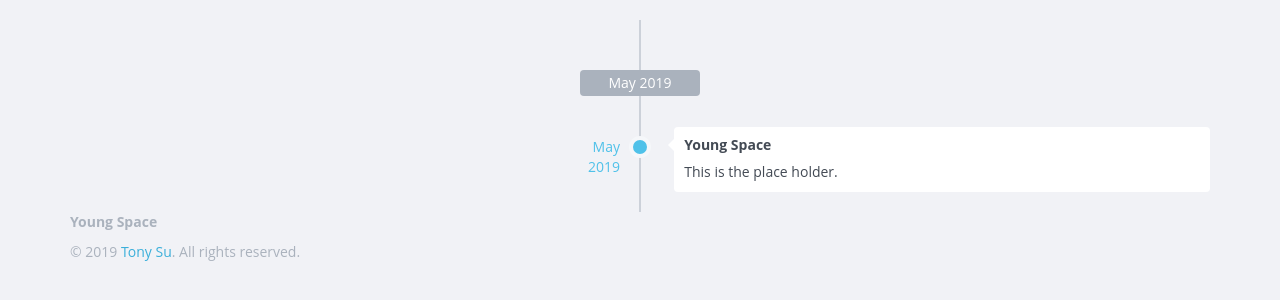
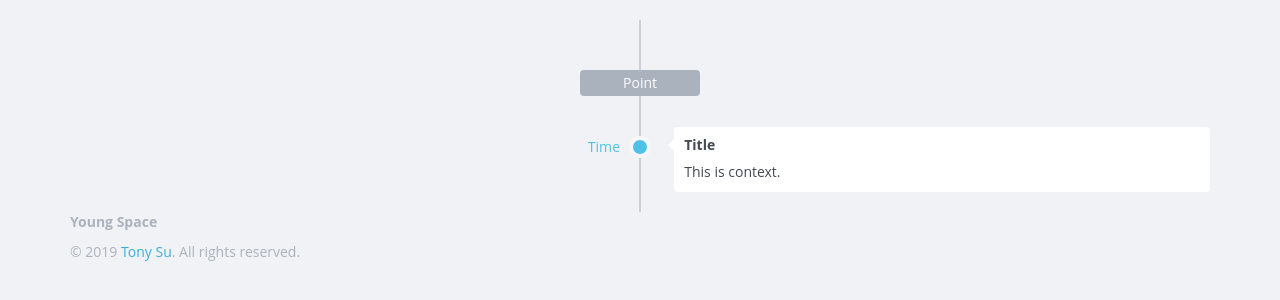
Before and after one commit to peitaosu/YoungSpace, a Django app: page /about in a window 1280 px wide. Shown: the part 52-352 px from the top of the page. Run offline with Django 3.2, Linux system fonts and the light colour scheme; some libraries are stand-ins or nearby versions; some web fonts are replaced.

Commit message:
remove context from template page

```diff
--- a/yspace/yspace/templates/about.html
+++ b/yspace/yspace/templates/about.html
@@ -7,19 +7,21 @@
             <div class="row">
                 <div class="col-md-12">
                     <div class="timeline">
+                        {% for event in events %}
                         <dl>
-                            <dt>May 2019</dt>
+                            <dt>{{ event.0 }}</dt>
                             <dd class="pos-right clearfix">
                                 <div class="circ"></div>
-                                <div class="time">May 2019</div>
+                                <div class="time">{{ event.1 }}</div>
                                 <div class="events">
                                     <div class="events-body">
-                                        <h4 class="events-heading">Young Space</h4>
-                                        <p>This is the place holder.</p>
+                                        <h4 class="events-heading">{{ event.2 }}</h4>
+                                        <p>{{ event.3 }}</p>
                                     </div>
                                 </div>
                             </dd>
                         </dl>
+                        {% endfor %}
                     </div>
                 </div>
             </div>
--- a/yspace/yspace/views.py
+++ b/yspace/yspace/views.py
@@ -31,6 +31,9 @@ def manage(request):
 
 def about(request):
     context = {}
+    context["events"] = [
+        ["Point", "Time", "Title", "This is context."]
+    ]
     return render(request, 'about.html', context)
 
 def index(request):
```
